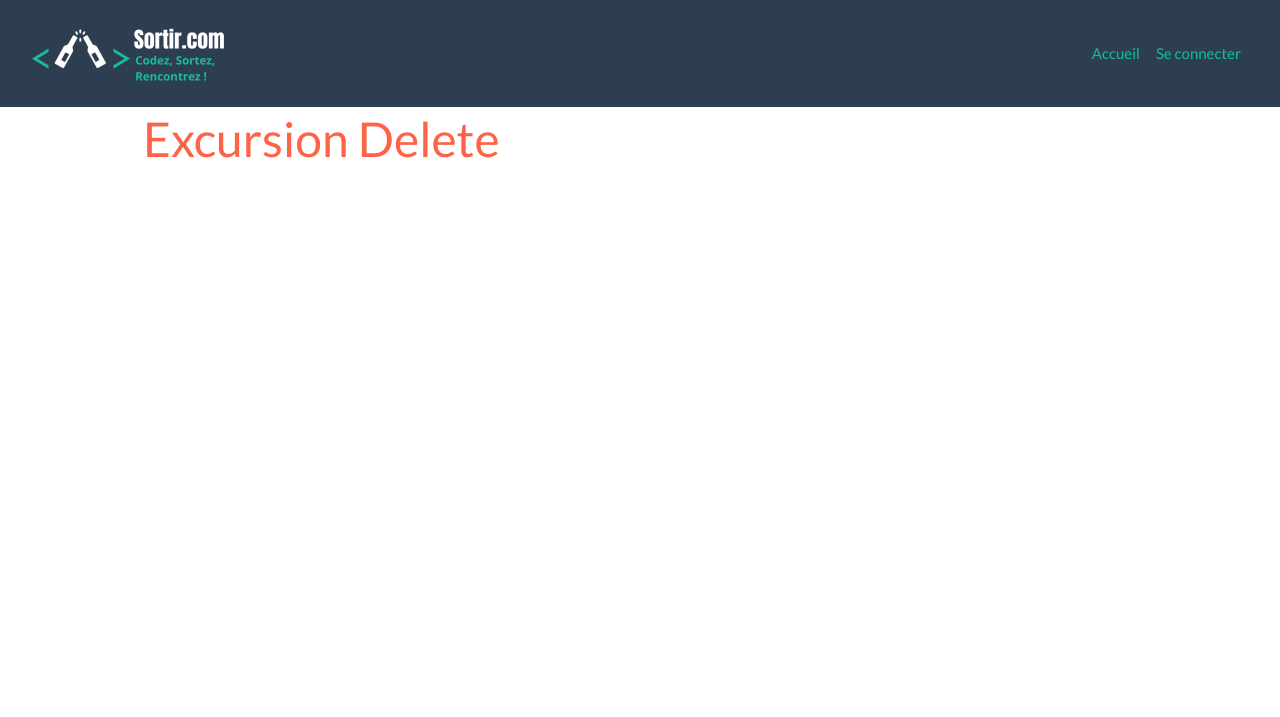
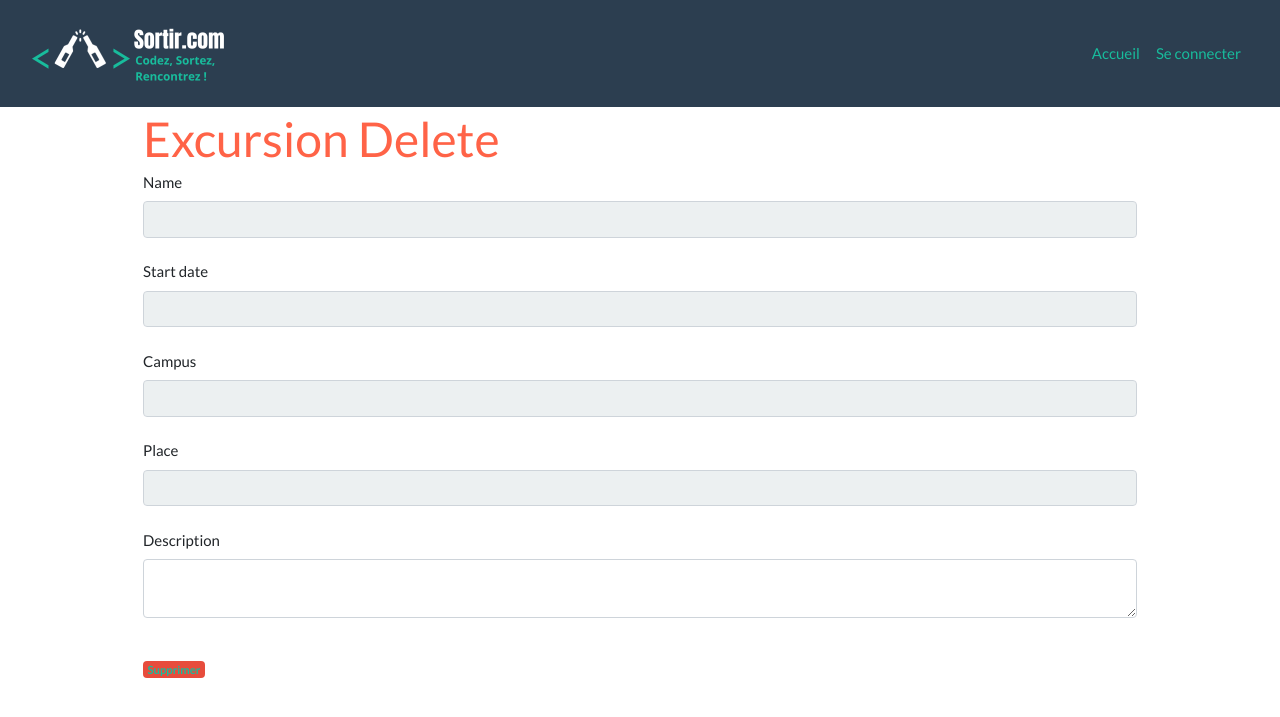
Before and after one commit to ThomasMartin35/Sortir, a Symfony app: template templates/excursion/delete.html.twig in a window 1280 px wide. Shown: the top 717 px of the page. Run offline with Twig, Linux system fonts and the light colour scheme; the template is opened without the code that fills it, so the values that code supplies are empty; form fields are guessed from the names that the template uses; some libraries are stand-ins or nearby versions.

Commit message:
Delete V3

```diff
--- a/templates/excursion/delete.html.twig
+++ b/templates/excursion/delete.html.twig
@@ -3,4 +3,33 @@
 
 {% block body %}
     <h1>Excursion Delete</h1>
+
+    <div class="form-group " bis_skin_checked="1">
+
+        {{ form_start(excursionForm)}}
+
+        {{ form_label(excursionForm.name) }}
+        {{ form_widget(excursionForm.name, {'attr': {'disabled': 'disabled'}}) }}<br>
+
+        {{ form_label(excursionForm.startDate) }}
+        {{ form_widget(excursionForm.startDate, {'attr': {'disabled': 'disabled'}}) }}<br>
+
+        <!-- ajouter le campus par défaut du user -->
+        {{ form_label(excursionForm.campus) }}
+        {{ form_widget(excursionForm.campus, {'attr': {'disabled': 'disabled'}}) }}<br>
+
+        {{ form_label(excursionForm.place) }}
+        {{ form_widget(excursionForm.place, {'attr': {'disabled': 'disabled'}}) }}<br>
+
+        {{ form_label(excursionForm.description) }}
+        {{ form_widget(excursionForm.description) }}<br>
+
+        {{ form_end(excursionForm, {'render_rest': false}) }}
+
+
+    </div>
+
+    {% if app.user == excursion.organizer or is_granted('ROLE_ADMIN') %}
+        <a href="{{ path('main_excursionList', {'id': excursion.id}) }}" class="badge bg-danger">Supprimer</a>
+    {% endif %}
 {% endblock %}
--- a/templates/excursion/details.html.twig
+++ b/templates/excursion/details.html.twig
@@ -24,6 +24,11 @@
     <p>longitude : {{ excursion.place.longitude }}</p>
     </div>
     </div>
+
+    {% if app.user == excursion.organizer or is_granted('ROLE_ADMIN') %}
+        <a href="{{ path('excursion_update', {'id': excursion.id}) }}" class="badge bg-warning">Modifier</a>
+        <a href="{{ path('excursion_delete', {'id': excursion.id}) }}" class="badge bg-danger">Supprimer</a>
+    {% endif %}
     <h2>Liste des participants</h2>
 
 
```
Also changed, not shown: src/Controller/ExcursionController.php (+11 -2 lines).
